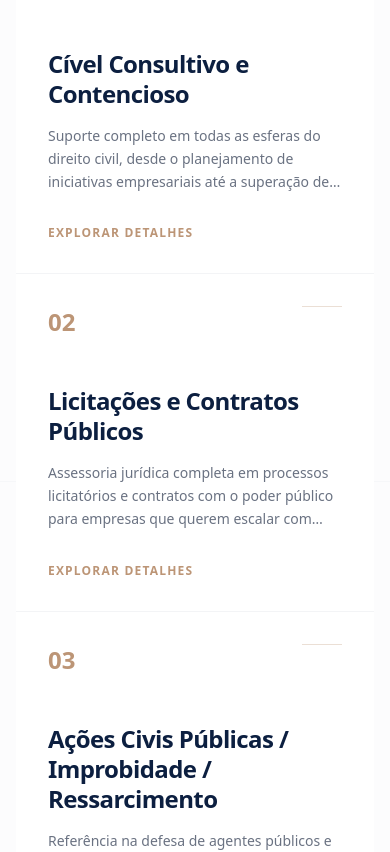
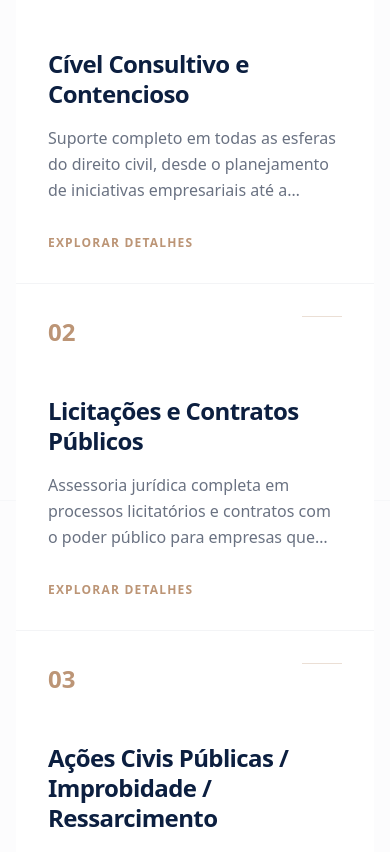
Before and after one commit to buligon-adv/buligon, a Next.js app: page / in a window 390 px wide. Shown: the part 2600-3452 px from the top of the page. Built offline with nearby package versions, Linux system fonts and the light colour scheme; a web font is replaced by a local one.

Commit message:
style: standardize mobile descriptive font size to 16px across site and improve FAQ legibility

```diff
--- a/src/components/FAQ.tsx
+++ b/src/components/FAQ.tsx
@@ -53,7 +53,7 @@ export default function FAQ({
             </button>
             {openIndex === index && (
               <div className="px-6 py-4 bg-gray-50 border-t border-gray-200">
-                <p className="text-gray-700 leading-relaxed">{item.answer}</p>
+                <p className="text-gray-700 leading-relaxed text-[16px] sm:text-base">{item.answer}</p>
               </div>
             )}
           </div>
--- a/src/components/PracticeAreaCard.tsx
+++ b/src/components/PracticeAreaCard.tsx
@@ -29,7 +29,7 @@ export default function PracticeAreaCard({
         {title}
       </h3>
 
-      <p className="text-gray-500 group-hover:text-gray-300 transition-colors duration-500 mb-8 line-clamp-3 text-sm leading-relaxed">
+      <p className="text-gray-500 group-hover:text-gray-300 transition-colors duration-500 mb-8 line-clamp-3 text-[16px] sm:text-sm leading-relaxed">
         {description}
       </p>
 
```
